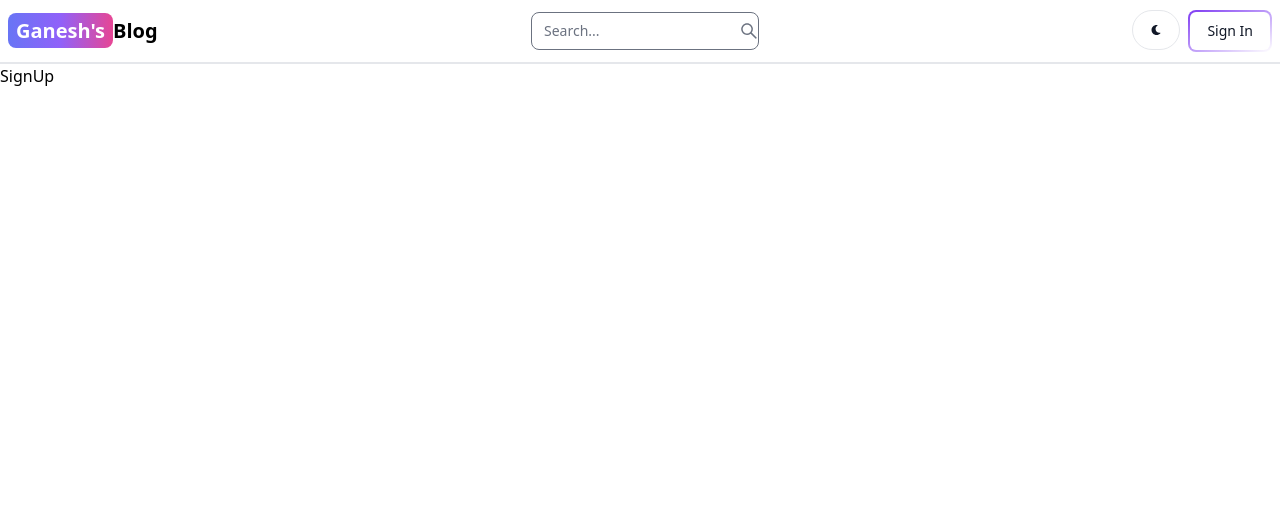
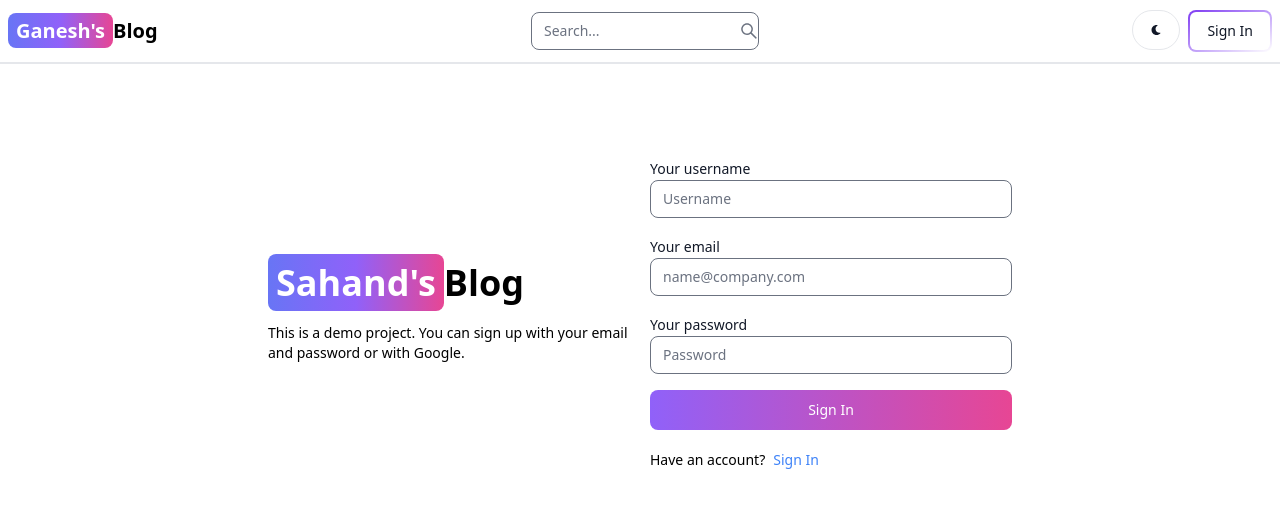
Before and after one commit to Ganesh-hammad/Blog-app, a React app in the folder client/: page /sign-up in a window 1280 px wide. Shown: the top 508 px of the page. Built offline with nearby package versions, Linux system fonts and the light colour scheme; the HTML template or start-up script is replaced by a standard one.

Commit message:
sign up page create

```diff
--- a/client/src/pages/SignUp.jsx
+++ b/client/src/pages/SignUp.jsx
@@ -1,9 +1,67 @@
+import { Alert, Button, Label, Spinner, TextInput } from 'flowbite-react';
+import { Link } from 'react-router-dom';
 import React from 'react'
 
-const SignUp = () => {
+export default function SignUp() {
   return (
-    <div>SignUp</div>
-  )
+    <div className='min-h-screen mt-20'>
+      <div className='flex p-3 max-w-3xl mx-auto flex-col md:flex-row md:items-center gap-5'>
+        {/* left */}
+        <div className='flex-1'>
+          <Link to='/' className='font-bold dark:text-white text-4xl'>
+            <span className='px-2 py-1 bg-gradient-to-r from-indigo-500 via-purple-500 to-pink-500 rounded-lg text-white'>
+              Sahand's
+            </span>
+            Blog
+          </Link>
+          <p className='text-sm mt-5'>
+            This is a demo project. You can sign up with your email and password
+            or with Google.
+          </p>
+        </div>
+        {/* right */}
+
+        <div className='flex-1'>
+          <form className='flex flex-col gap-4'>
+            <div>
+              <Label value='Your username' />
+              <TextInput
+                type='text'
+                placeholder='Username'
+                id='username'
+              />
+            </div>
+            <div>
+              <Label value='Your email' />
+              <TextInput
+                type='email'
+                placeholder='name@company.com'
+                id='email'
+              />
+            </div>
+            <div>
+              <Label value='Your password' />
+              <TextInput
+                type='password'
+                placeholder='Password'
+                id='password'
+              />
+            </div>
+            <Button
+              gradientDuoTone='purpleToPink'
+              type='submit'
+            >
+              Sign In
+            </Button>
+          </form>
+          <div className='flex gap-2 text-sm mt-5'>
+            <span>Have an account?</span>
+            <Link to='/sign-in' className='text-blue-500'>
+              Sign In
+            </Link>
+          </div>
+        </div>
+      </div>
+    </div>
+  );
 }
-
-export default SignUp
```
